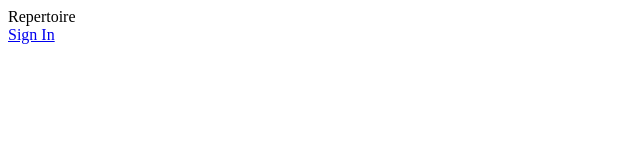
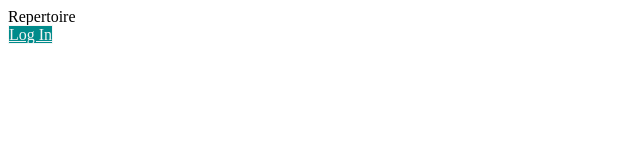
Before and after one commit to timdecillis/repertoire, a React app: page / in a window 1280 px wide. Shown: the top 160 px of the page, without its empty margins (0-640 px from the left). Built offline with nearby package versions, Linux system fonts and the light colour scheme; the HTML template or start-up script is replaced by a standard one.

Commit message:
added new link

```diff
--- a/client/src/components/LandingPage/LandingPage.jsx
+++ b/client/src/components/LandingPage/LandingPage.jsx
@@ -19,7 +19,21 @@ const LandingPage = ({
 }) => {
   return (
     <div className="landing">
-      <Link to="/signin">Sign In</Link>
+      <Link
+        style={{
+          backgroundColor: "darkcyan",
+          color: "whitesmoke",
+          marginBottom: ".7em",
+          borderStyle: "solid",
+          borderWidth: ".1em",
+        }}
+        className="input"
+        type="submit"
+        value="Log In"
+      >
+        Log In
+      </Link>
+
       {/* {createOpen ? (
         <CreateUser
           setAuthUser={setAuthUser}
```
